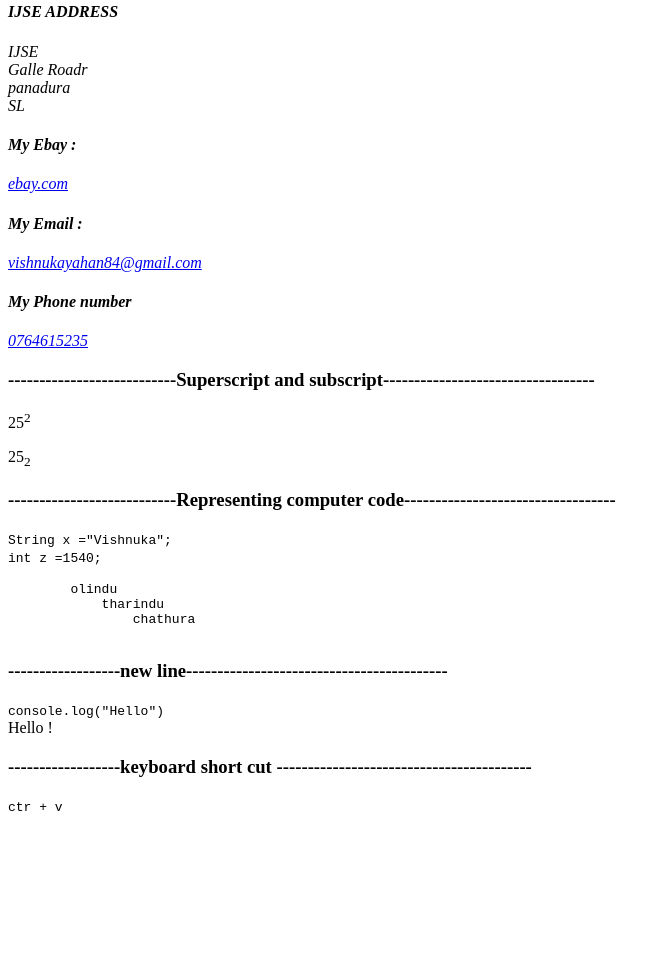
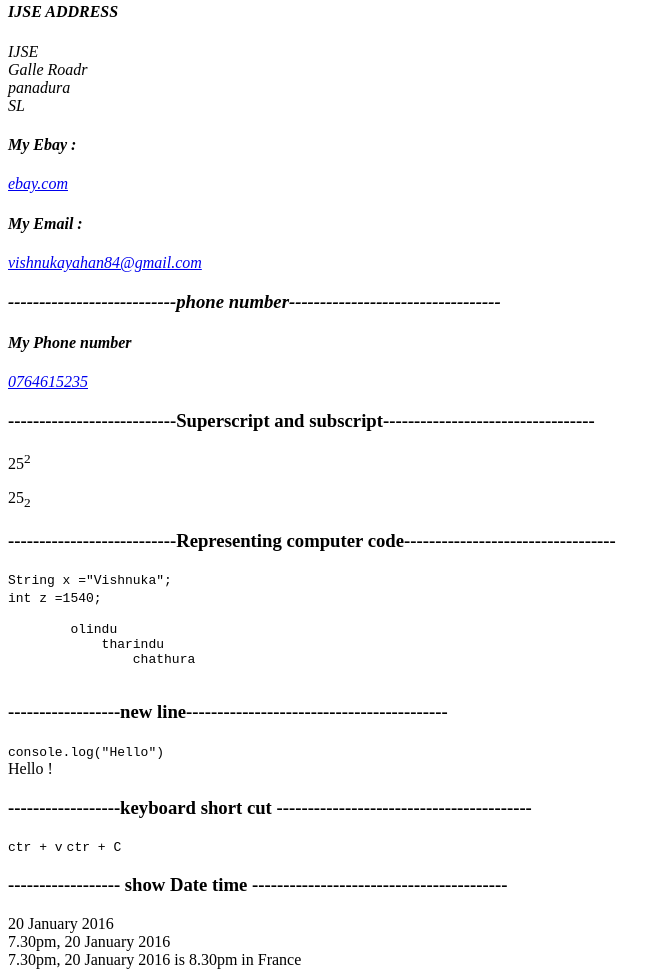
Before and after one commit to Vishnuka084/InternetTechnologys, a plain HTML site: page index.html in a window 1280 px wide. Shown: the part 1115-2092 px from the top of the page, without its empty margins (0-671 px from the left). Before the commit the page ends 1938 px from the top, so only its background shows below. Drawn offline with Linux system fonts and the light colour scheme.

Commit message:
Introduction date tag html

```diff
--- a/index.html
+++ b/index.html
@@ -126,7 +126,7 @@
             <a href="mailto:vishnukayahan84@gmail.com">vishnukayahan84@gmail.com</a>
         </p>
 
-
+        <h3>---------------------------phone number----------------------------------</h3>
         <p>
             <h4>My Phone number</h4>
             <a href="tel:0764615235">0764615235</a>
@@ -169,9 +169,19 @@
             <br>
 
     <h3>------------------keyboard  short cut -----------------------------------------</h3>
+
         <kbd>ctr + v</kbd>
+        <kbd>ctr + C</kbd>
 
+    <h3>------------------ show  Date time  -----------------------------------------</h3>
 
+    <time datetime="2016-01-20">20 January 2016</time>
+    <br>
+    <time datetime="2016-01-20T19:30">7.30pm, 20 January 2016</time>
+    <br>
+    <time datetime="2016-01-20T19:30+01:00">
+        7.30pm, 20 January 2016 is 8.30pm in France
+    </time>
 
 </body>
 </html>
```
